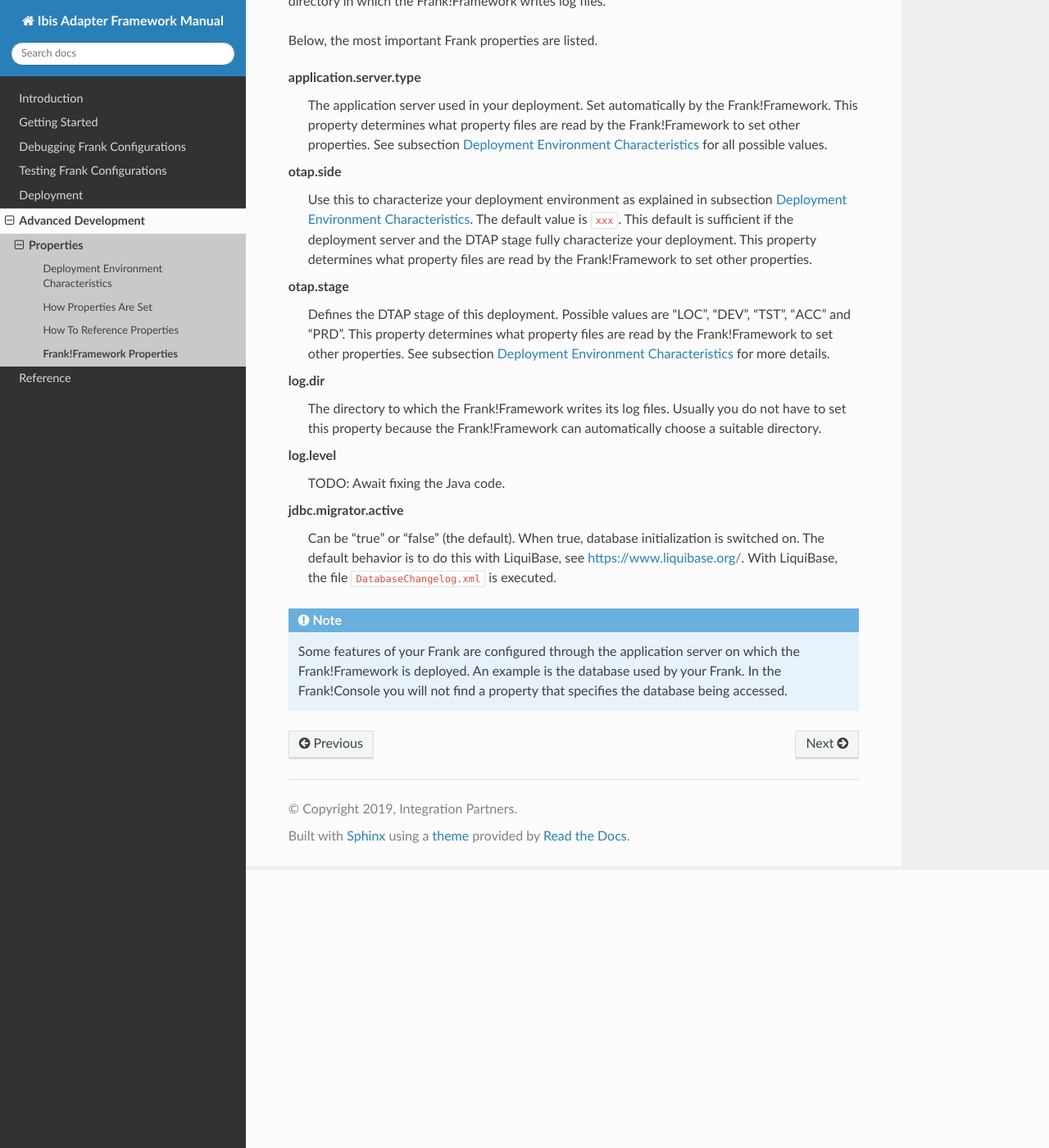
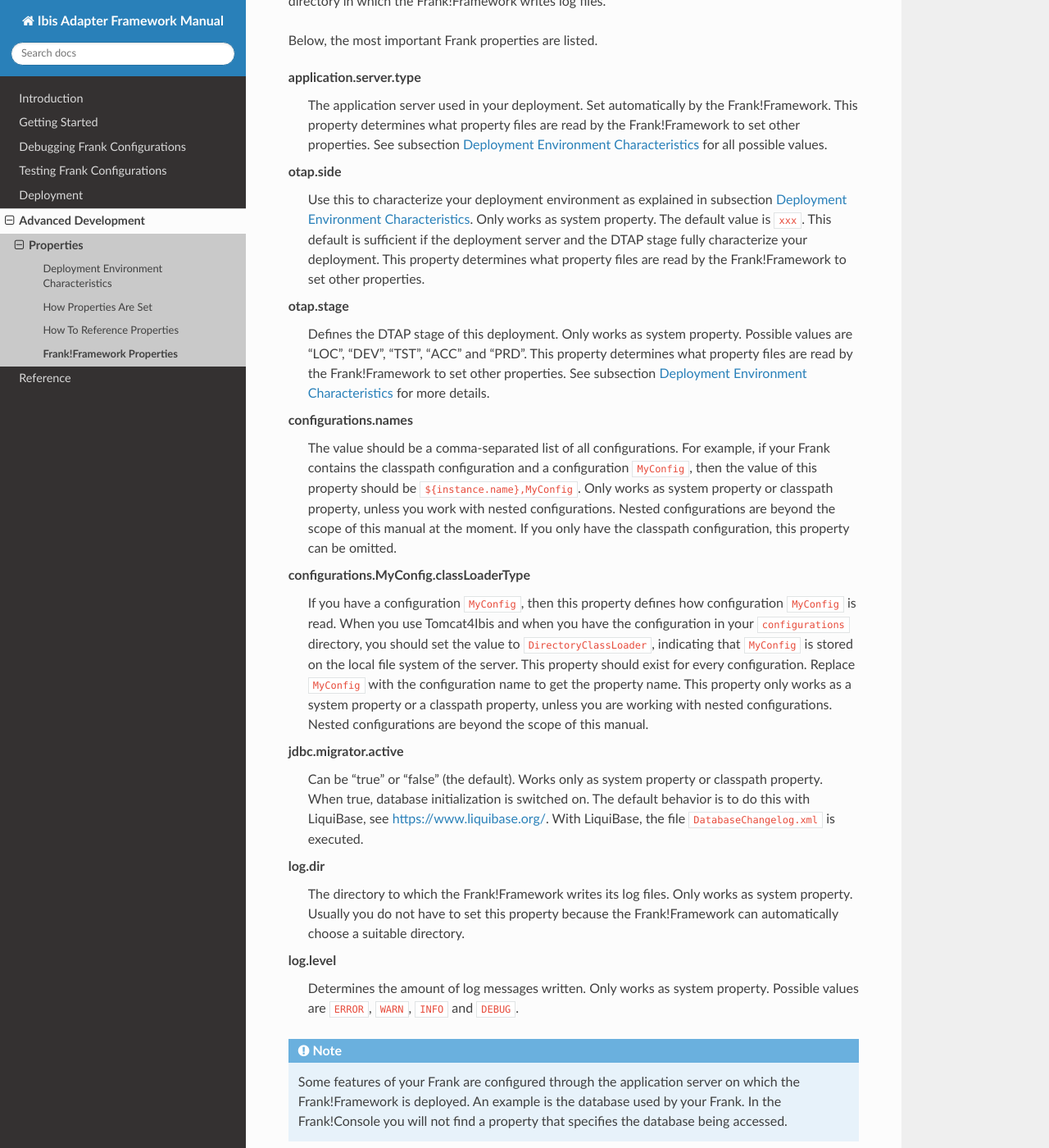
Before and after one commit to frankframework/frank-manual, a Sphinx documentation site: the page built from docs/source/advancedDevelopment/properties/framework.rst, in a window 1280 px wide and 1400 px high, scrolled down 339 px. Shown: the whole window at 82% size. Built offline with Sphinx 7.4.7 and the Read the Docs theme 2.0.0, drawn with Linux system fonts in a browser that asks for light colours.

Commit message:
Add more properties to subsection on Frank Framework properties

```diff
--- a/docs/source/advancedDevelopment/properties/framework.rst
+++ b/docs/source/advancedDevelopment/properties/framework.rst
@@ -11,22 +11,25 @@ application.server.type
   The application server used in your deployment. Set automatically by the Frank!Framework. This property determines what property files are read by the Frank!Framework to set other properties. See subsection :ref:`propertiesDeploymentEnvironment` for all possible values.
 
 otap.side
-  Use this to characterize your deployment environment as explained in subsection :ref:`propertiesDeploymentEnvironment`. The default value is ``xxx``. This default is sufficient if the deployment server and the DTAP stage fully characterize your deployment. This property determines what property files are read by the Frank!Framework to set other properties.
+  Use this to characterize your deployment environment as explained in subsection :ref:`propertiesDeploymentEnvironment`. Only works as system property. The default value is ``xxx``. This default is sufficient if the deployment server and the DTAP stage fully characterize your deployment. This property determines what property files are read by the Frank!Framework to set other properties.
 
 otap.stage
-  Defines the DTAP stage of this deployment. Possible values are "LOC",
-  "DEV", "TST", "ACC" and "PRD". This property determines what property files are read by the Frank!Framework to set other properties. See subsection :ref:`propertiesDeploymentEnvironment` for more details.
+  Defines the DTAP stage of this deployment. Only works as system property. Possible values are "LOC", "DEV", "TST", "ACC" and "PRD". This property determines what property files are read by the Frank!Framework to set other properties. See subsection :ref:`propertiesDeploymentEnvironment` for more details.
+
+configurations.names
+  The value should be a comma-separated list of all configurations. For example, if your Frank contains the classpath configuration and a configuration ``MyConfig``, then the value of this property should be ``${instance.name},MyConfig``. Only works as system property or classpath property, unless you work with nested configurations. Nested configurations are beyond the scope of this manual at the moment. If you only have the classpath configuration, this property can be omitted.
+
+configurations.MyConfig.classLoaderType
+  If you have a configuration ``MyConfig``, then this property defines how configuration ``MyConfig`` is read. When you use Tomcat4Ibis and when you have the configuration in your ``configurations`` directory, you should set the value to ``DirectoryClassLoader``, indicating that ``MyConfig`` is stored on the local file system of the server. This property should exist for every configuration. Replace ``MyConfig`` with the configuration name to get the property name. This property only works as a system property or a classpath property, unless you are working with nested configurations. Nested configurations are beyond the scope of this manual.
+
+jdbc.migrator.active
+  Can be "true" or "false" (the default). Works only as system property or classpath property. When true, database initialization is switched on. The default behavior is to do this with LiquiBase, see https://www.liquibase.org/. With LiquiBase, the file ``DatabaseChangelog.xml`` is executed.
 
 log.dir
-  The directory to which the Frank!Framework writes its log files. Usually you do not have to set this property because the Frank!Framework can automatically choose a suitable directory.
+  The directory to which the Frank!Framework writes its log files. Only works as system property. Usually you do not have to set this property because the Frank!Framework can automatically choose a suitable directory.
 
 log.level
-  TODO: Await fixing the Java code.
-
-jdbc.migrator.active
-  Can be "true" or "false" (the default). When true, database initialization
-  is switched on. The default behavior is to do this with LiquiBase, see
-  https://www.liquibase.org/. With LiquiBase, the file ``DatabaseChangelog.xml`` is executed.
+  Determines the amount of log messages written. Only works as system property. Possible values are ``ERROR``, ``WARN``, ``INFO`` and ``DEBUG``.
 
 .. NOTE::
 
--- a/docs/source/advancedDevelopment/properties/initialization.rst
+++ b/docs/source/advancedDevelopment/properties/initialization.rst
@@ -13,7 +13,7 @@ Each configuration in your ``configurations`` folder has its own set of properti
 There is a precedence order between the three property sources. For each configuration, the order or precedence is as follows:
 
 #. System properties.
-#. Configuration properties.
+#. Configuration properties specific for the configuration.
 #. Classpath properties.
 
 As a consequence, the system administrator can tweak a Frank by changing properties that were defined in the Frank as classpath property or configuration property. Furthermore, you can set default values for properties in your ``classes`` folder and override them for some of your configurations.
```
